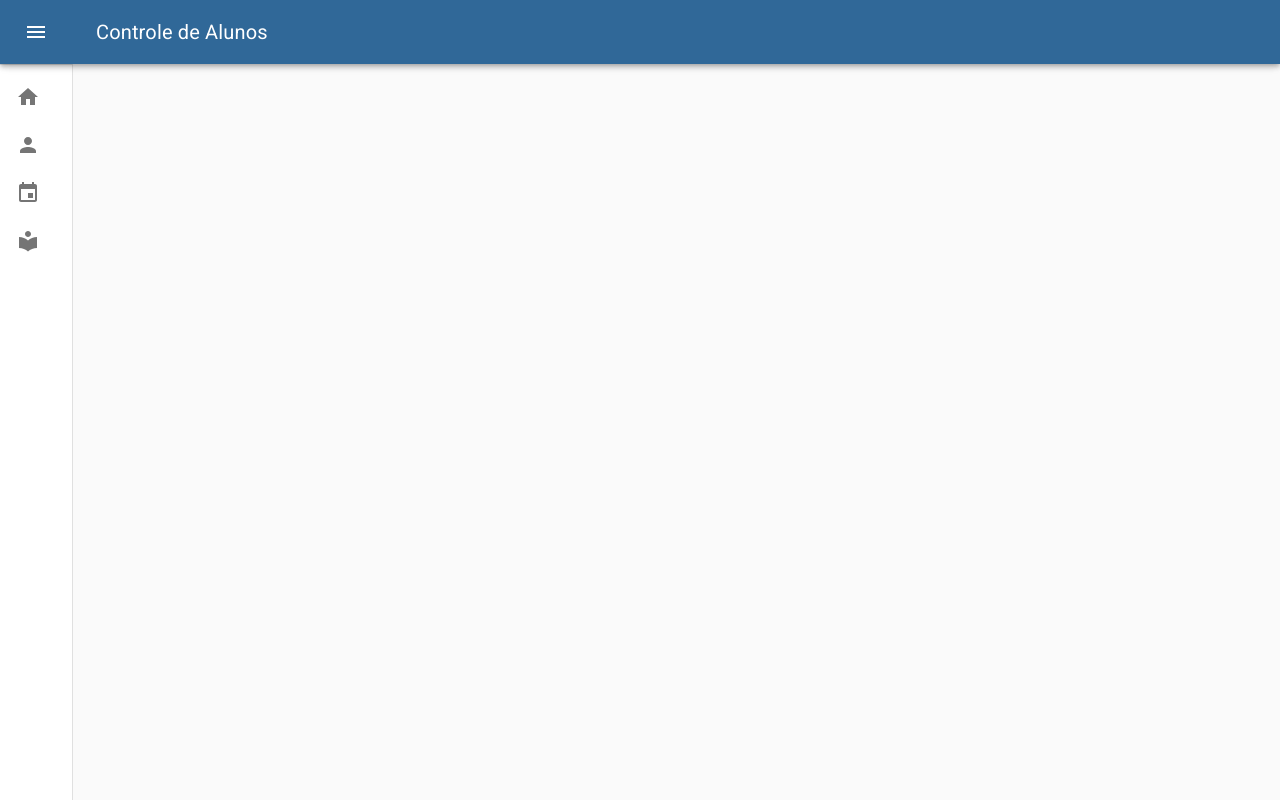
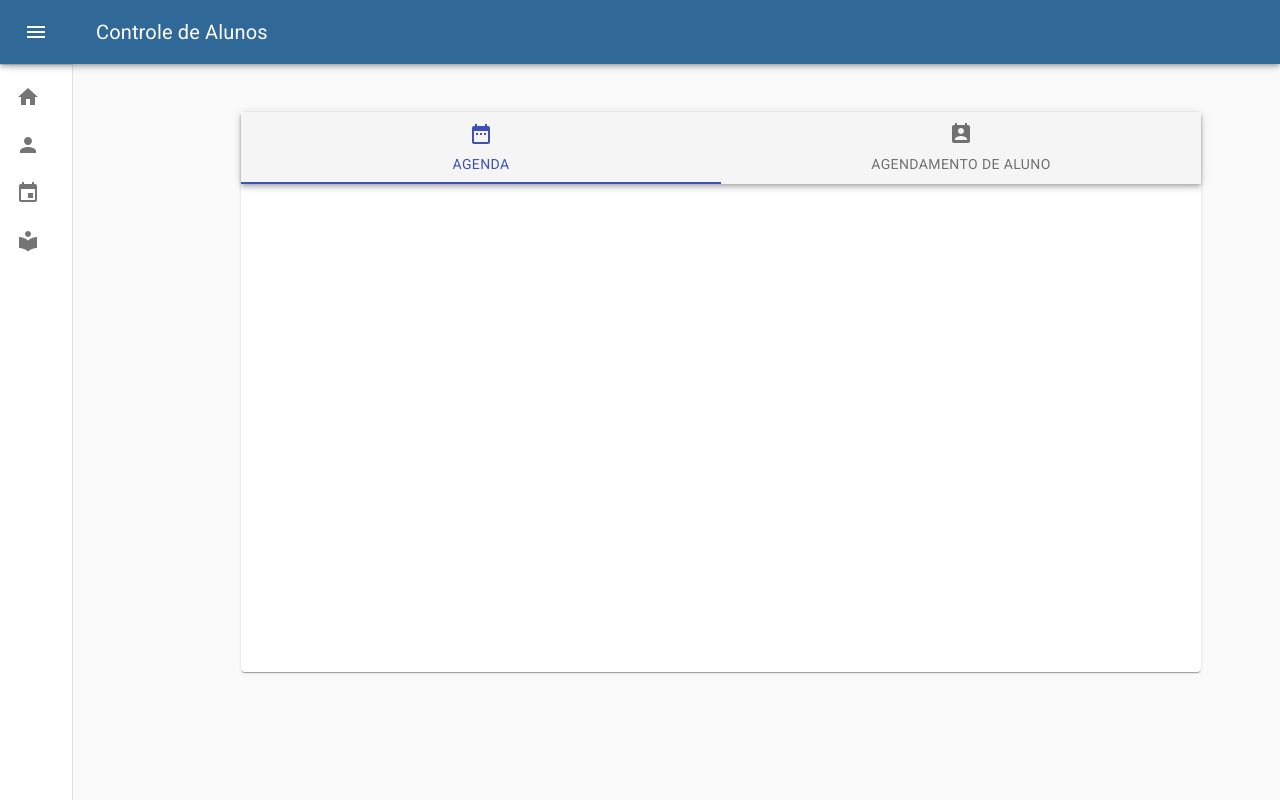
Before and after one commit to viniciusdomingues77/alunos-app, a React (Create React App) app: page /agenda in a window 1280 px wide. Built offline with nearby package versions, Linux system fonts and the light colour scheme.

Commit message:
cadastro de usuário vs beta finalizada

```diff
--- /dev/null
+++ b/src/agenda.js
@@ -0,0 +1,95 @@
+import React from "react";
+import { makeStyles } from "@material-ui/core/styles";
+import Paper from "@material-ui/core/Paper";
+import Grid from "@material-ui/core/Grid";
+import Box from "@material-ui/core/Box";
+import CabecalhoModulo from "./titulomodulo";
+import AlunosLista from "./alunoslista";
+import Tabs from "@material-ui/core/Tabs";
+import Tab from "@material-ui/core/Tab";
+import AssignmentIndIcon from "@material-ui/icons/AssignmentInd";
+import ListIcon from "@material-ui/icons/List";
+import PropTypes from "prop-types";
+import AppBar from "@material-ui/core/AppBar";
+import Typography from "@material-ui/core/Typography";
+import AlunoCadastro from "./alunocadastro";
+import PersonIcon from "@material-ui/icons/Person";
+import AlunoDetalhe from "./alunodetalhe";
+import DateRangeIcon from "@material-ui/icons/DateRange";
+import PermContactCalendarIcon from "@material-ui/icons/PermContactCalendar";
+const useStyles = makeStyles((theme) => ({
+  root: {
+    display: "flex",
+    flexWrap: "wrap",
+    "& > *": {
+      marginLeft: theme.spacing(18),
+      marginTop: theme.spacing(3),
+      width: theme.spacing(120),
+      height: theme.spacing(70),
+    },
+  },
+}));
+function TabPanel(props) {
+  const { children, value, index, ...other } = props;
+
+  return (
+    <div
+      role="tabpanel"
+      hidden={value !== index}
+      id={`scrollable-force-tabpanel-${index}`}
+      aria-labelledby={`scrollable-force-tab-${index}`}
+      {...other}
+    >
+      {value === index && (
+        <Box p={3}>
+          <Typography>{children}</Typography>
+        </Box>
+      )}
+    </div>
+  );
+}
+export default function Agenda() {
+  const classes = useStyles();
+  const [value, setValue] = React.useState(0);
+
+  const handleChange = (event, newValue) => {
+    setValue(newValue);
+  };
+  TabPanel.propTypes = {
+    children: PropTypes.node,
+    index: PropTypes.any.isRequired,
+    value: PropTypes.any.isRequired,
+  };
+  function a11yProps(index) {
+    return {
+      id: `scrollable-force-tab-${index}`,
+      "aria-controls": `scrollable-force-tabpanel-${index}`,
+    };
+  }
+  return (
+    <div className={classes.root}>
+      <Paper elevation={1}>
+        <AppBar position="static" color="default">
+          <Tabs
+            value={value}
+            onChange={handleChange}
+            variant="fullWidth"
+            scrollButtons="on"
+            indicatorColor="primary"
+            textColor="primary"
+            aria-label="scrollable force tabs example"
+          >
+            <Tab label="Agenda" icon={<DateRangeIcon />} {...a11yProps(0)} />
+            <Tab
+              label="Agendamento de aluno"
+              icon={<PermContactCalendarIcon />}
+              {...a11yProps(1)}
+            />
+          </Tabs>
+        </AppBar>
+        <TabPanel value={value} index={0}></TabPanel>
+        <TabPanel value={value} index={1}></TabPanel>
+      </Paper>
+    </div>
+  );
+}
--- a/src/alunocadastro.js
+++ b/src/alunocadastro.js
@@ -25,6 +25,7 @@ import LinearProgress from "@material-ui/core/LinearProgress";
 import { usePromiseTracker, trackPromise } from "react-promise-tracker";
 import Snackbar from "@material-ui/core/Snackbar";
 import { Alert } from "@material-ui/lab";
+import BarraProgresso from "./barradeprogresso";
 const useStyles = makeStyles((theme) => ({
   root: {
     flexGrow: 1,
@@ -322,6 +323,7 @@ export default function AlunoCadastro() {
                   id="contained-button-file"
                   type="file"
                   onChange={handleUploadClick}
+                  disabled={promiseInProgress}
                 />
                 <label htmlFor="contained-button-file">
                   <Fab component="span" className={classes.buttonupload}>
@@ -342,6 +344,7 @@ export default function AlunoCadastro() {
                   value={Nome}
                   onChange={handleNomeChange}
                   onBlur={handleNomeError}
+                  disabled={promiseInProgress}
                 />
                 {NomeError && (
                   <FormHelperText id="component-error-text" error>
@@ -359,6 +362,7 @@ export default function AlunoCadastro() {
                   value={Email}
                   onChange={handleEmailChange}
                   onBlur={handleEmailError}
+                  disabled={promiseInProgress}
                 />
                 {EmailError && (
                   <FormHelperText id="component-error-text" error>
@@ -377,9 +381,15 @@ export default function AlunoCadastro() {
                     value={DTNascimento}
                     onChange={handleDTNascimentoChange}
                     onBlur={handleDTNascimentoError}
+                    disabled={promiseInProgress}
                   >
                     {() => (
-                      <TextField label="Dt.Nascimento" fullWidth required />
+                      <TextField
+                        label="Dt.Nascimento"
+                        fullWidth
+                        required
+                        disabled={promiseInProgress}
+                      />
                     )}
                   </InputMask>
                   {DTNascimentoError && (
@@ -400,6 +410,7 @@ export default function AlunoCadastro() {
                     value={TelCelular}
                     onChange={handleTelCelularChange}
                     onBlur={handleTelCelularError}
+                    disabled={promiseInProgress}
                   >
                     {() => (
                       <TextField
@@ -407,6 +418,7 @@ export default function AlunoCadastro() {
                         name="telcelular"
                         fullWidth
                         required
+                        disabled={promiseInProgress}
                       />
                     )}
                   </InputMask>
@@ -425,8 +437,15 @@ export default function AlunoCadastro() {
                     maskChar=" "
                     value={TelFixo}
                     onChange={handleTelFixoChange}
+                    disabled={promiseInProgress}
                   >
-                    {() => <TextField label="Tel.Fixo" fullWidth />}
+                    {() => (
+                      <TextField
+                        label="Tel.Fixo"
+                        fullWidth
+                        disabled={promiseInProgress}
+                      />
+                    )}
                   </InputMask>
                   {TelFixoError && (
                     <FormHelperText id="component-error-text" error>
@@ -443,6 +462,7 @@ export default function AlunoCadastro() {
                   fullWidth
                   value={Endereco}
                   onChange={handleEnderecoChange}
+                  disabled={promiseInProgress}
                 />
               </Grid>
               <Grid item xs={4}>
@@ -453,8 +473,15 @@ export default function AlunoCadastro() {
                     maskChar=" "
                     value={CEP}
                     onChange={handleCEPChange}
+                    disabled={promiseInProgress}
                   >
-                    {() => <TextField label="CEP" fullWidth />}
+                    {() => (
+                      <TextField
+                        label="CEP"
+                        fullWidth
+                        disabled={promiseInProgress}
+                      />
+                    )}
                   </InputMask>
                 </MuiThemeProvider>
               </Grid>
@@ -487,7 +514,7 @@ export default function AlunoCadastro() {
             </Snackbar>
           </Grid>
           <Grid item xs={12}>
-            {promiseInProgress && <LinearProgress />}
+            {promiseInProgress && <BarraProgresso titulo="Cadastrando aluno" />}
           </Grid>
         </Grid>
         <Grid container spacing={3}>
--- /dev/null
+++ b/src/barradeprogresso.js
@@ -0,0 +1,32 @@
+import React from "react";
+import LinearProgress from "@material-ui/core/LinearProgress";
+import Grid from "@material-ui/core/Grid";
+import { makeStyles, useTheme } from "@material-ui/core/styles";
+import "fontsource-roboto";
+import Typography from "@material-ui/core/Typography";
+const useStyles = makeStyles((theme) => ({
+  root: {
+    flexShrink: 0,
+    marginLeft: theme.spacing(2.5),
+  },
+  titulobarra: {
+    margin: 0,
+  },
+}));
+export default function BarraProgresso(props) {
+  const classes = useStyles();
+  return (
+    <React.Fragment>
+      <Grid container spacing={0}>
+        <Grid item xs={12} className={classes.titulobarra}>
+          <Typography variant="caption" display="block" gutterBottom>
+            {props.titulo}
+          </Typography>
+        </Grid>
+        <Grid item xs={12}>
+          <LinearProgress />
+        </Grid>
+      </Grid>
+    </React.Fragment>
+  );
+}
--- a/src/navegacao.js
+++ b/src/navegacao.js
@@ -24,6 +24,7 @@ import LocalLibraryIcon from "@material-ui/icons/LocalLibrary";
 import logo from "./logomarcio.jpg";
 import { Switch, Route, Link, BrowserRouter } from "react-router-dom";
 import Aluno from "./aluno";
+import Agenda from "./agenda";
 
 import Home from "./home";
 const drawerWidth = 240;
@@ -167,7 +168,7 @@ export default function MiniDrawer() {
               </ListItemIcon>
               <ListItemText primary="Alunos" />
             </ListItem>
-            <ListItem button key={"Agenda"}>
+            <ListItem button key={"Agenda"} component={Link} to={"/agenda"}>
               <ListItemIcon>
                 <EventIcon></EventIcon>
               </ListItemIcon>
@@ -187,6 +188,7 @@ export default function MiniDrawer() {
           <Switch>
             <Route exact path="/" render={() => <Home />} />
             <Route path="/aluno" render={() => <Aluno />} />
+            <Route path="/agenda" render={() => <Agenda />} />
           </Switch>
         </main>
       </BrowserRouter>
```
Also changed, not shown: src/alunodetalhe.js (+44 -8 lines), src/alunoslista.js (+111 -12 lines).
